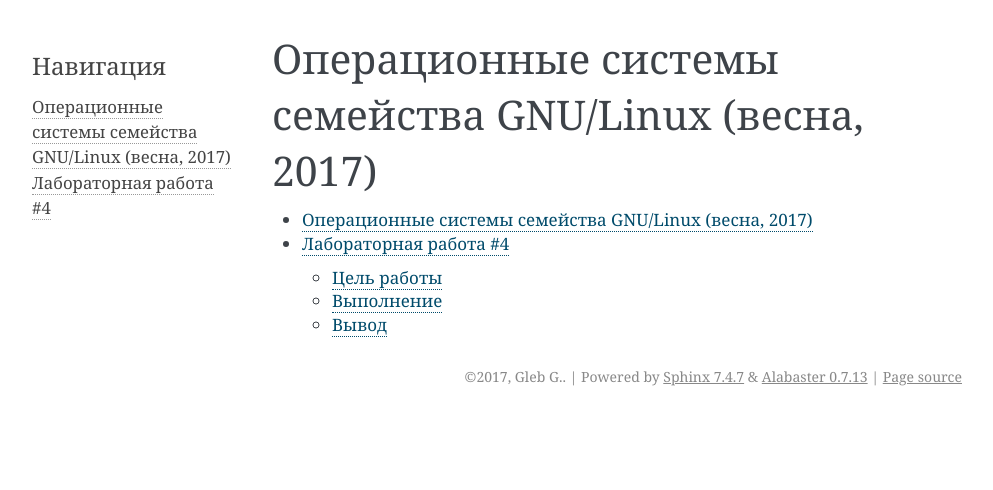
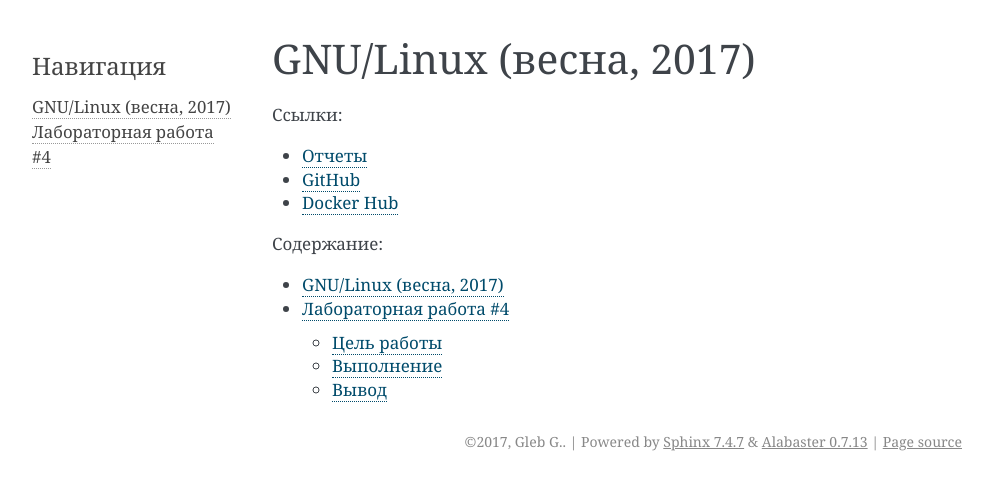
Before and after one commit to MrP4p3r/gnu-linux-class, a Sphinx documentation site: the page built from docs/index.rst, in a window 1280 px wide. Shown: the top 490 px of the page, without its empty margins (148-1141 px from the left). Built offline with Sphinx 7.4.7, drawn with Linux system fonts in a browser that asks for light colours.

Commit message:
Подправил ссылки в README и index.rst

```diff
--- a/docs/index.rst
+++ b/docs/index.rst
@@ -3,8 +3,16 @@
    You can adapt this file completely to your liking, but it should at least
    contain the root `toctree` directive.
 
-Операционные системы семейства GNU/Linux (весна, 2017)
-======================================================
+GNU/Linux (весна, 2017)
+=======================
+
+Ссылки:
+
+- `Отчеты <http://gnu-linux.hlebushe.gq>`_
+- `GitHub <https://github.com/MrP4p3r/gnu-linux-class>`_
+- `Docker Hub <https://hub.docker.com/r/mrp4p3r/gnu-linux-class>`_
+
+Содержание:
 
 .. toctree::
    :maxdepth: 2
```
Also changed, not shown: README.md (+5 -1 lines).
